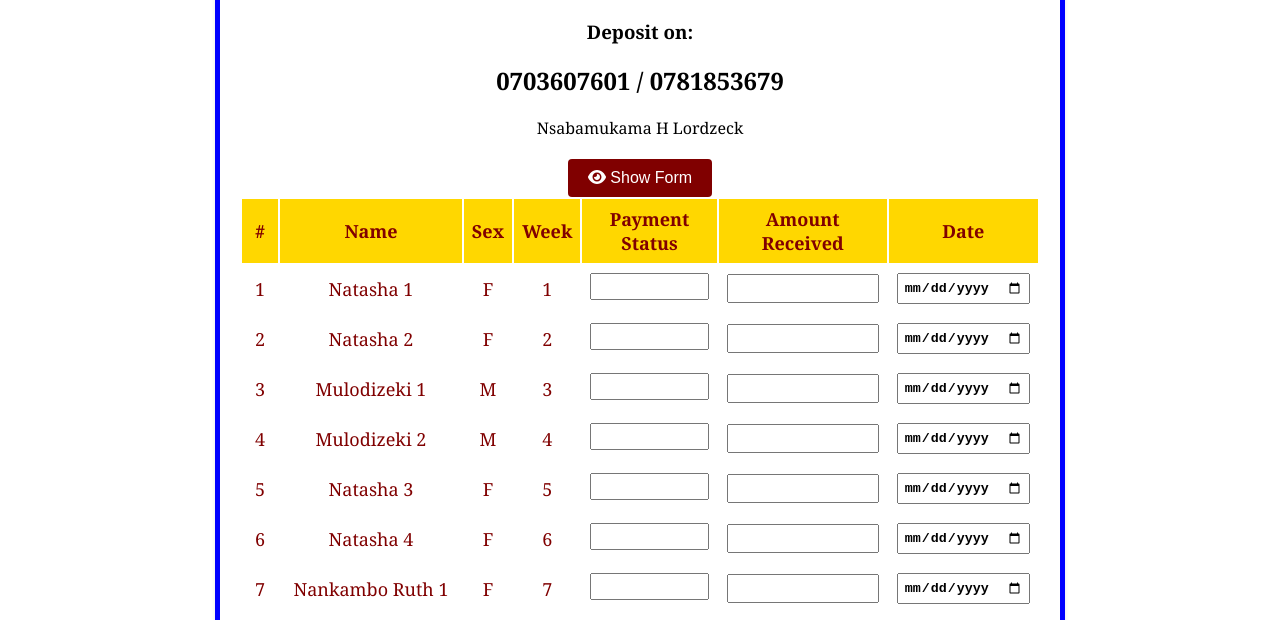
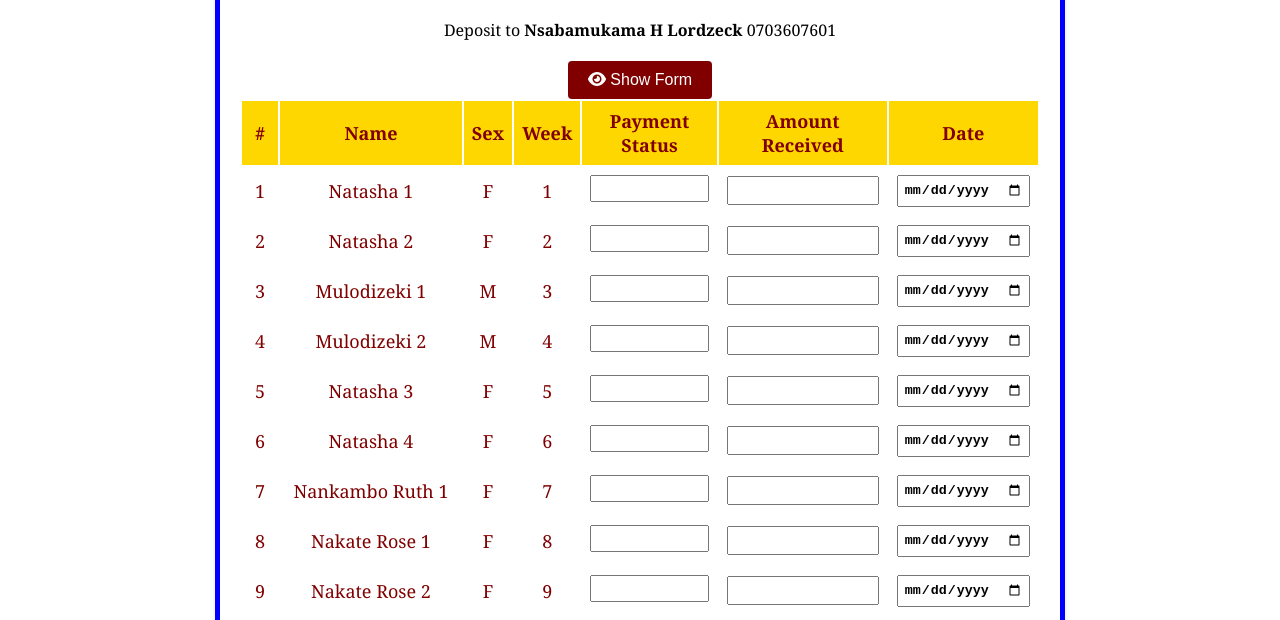
Before and after one commit to Goforus-tech-hub/Cash_Round_Sacco, a plain HTML site: page index.html in a window 1280 px wide. Shown: the part 175-795 px from the top of the page. Drawn offline with Linux system fonts and the light colour scheme; a script that the page names is missing.

Commit message:
Update index.html

```diff
--- a/index.html
+++ b/index.html
@@ -18,10 +18,9 @@
     <div class="container">
         <div class="welcome-container">
             <h1 class="welcome-heading">Family Money Sacco</h1>
-           <p><h3>Deposit on:
-            <h2>0703607601 / 0781853679</h2></h3></p>
-            Nsabamukama H Lordzeck
-          </div>
+           Deposit to   <strong>Nsabamukama H Lordzeck  </strong>
+            0703607601
+                    </div>
         <!-- Updated "Show Form" button with icon -->
     <button class="actionButton" id="distributeBtn" onclick="toggleTable()">
         <i class="fas fa-eye"></i> Show Form
```
